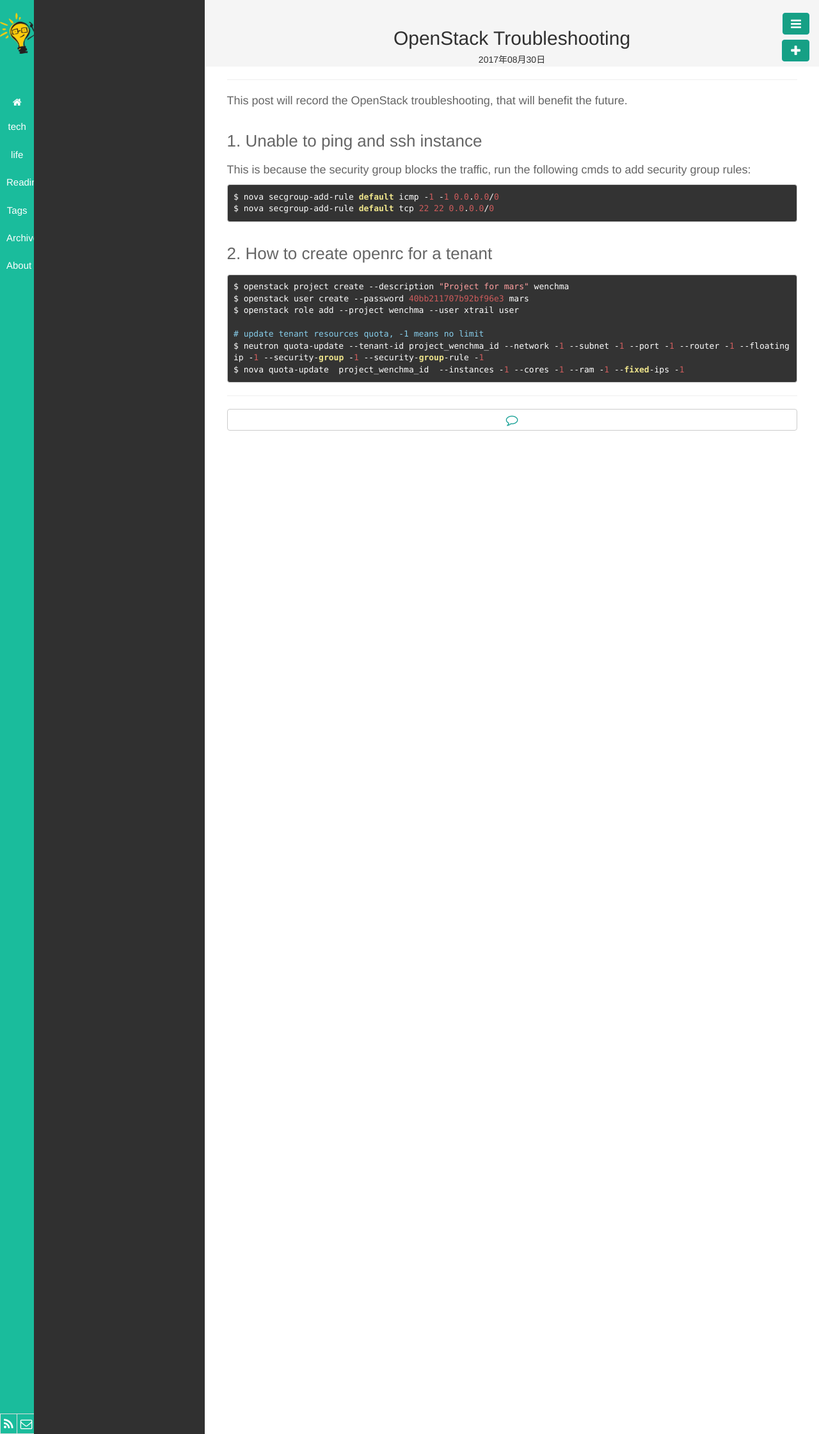
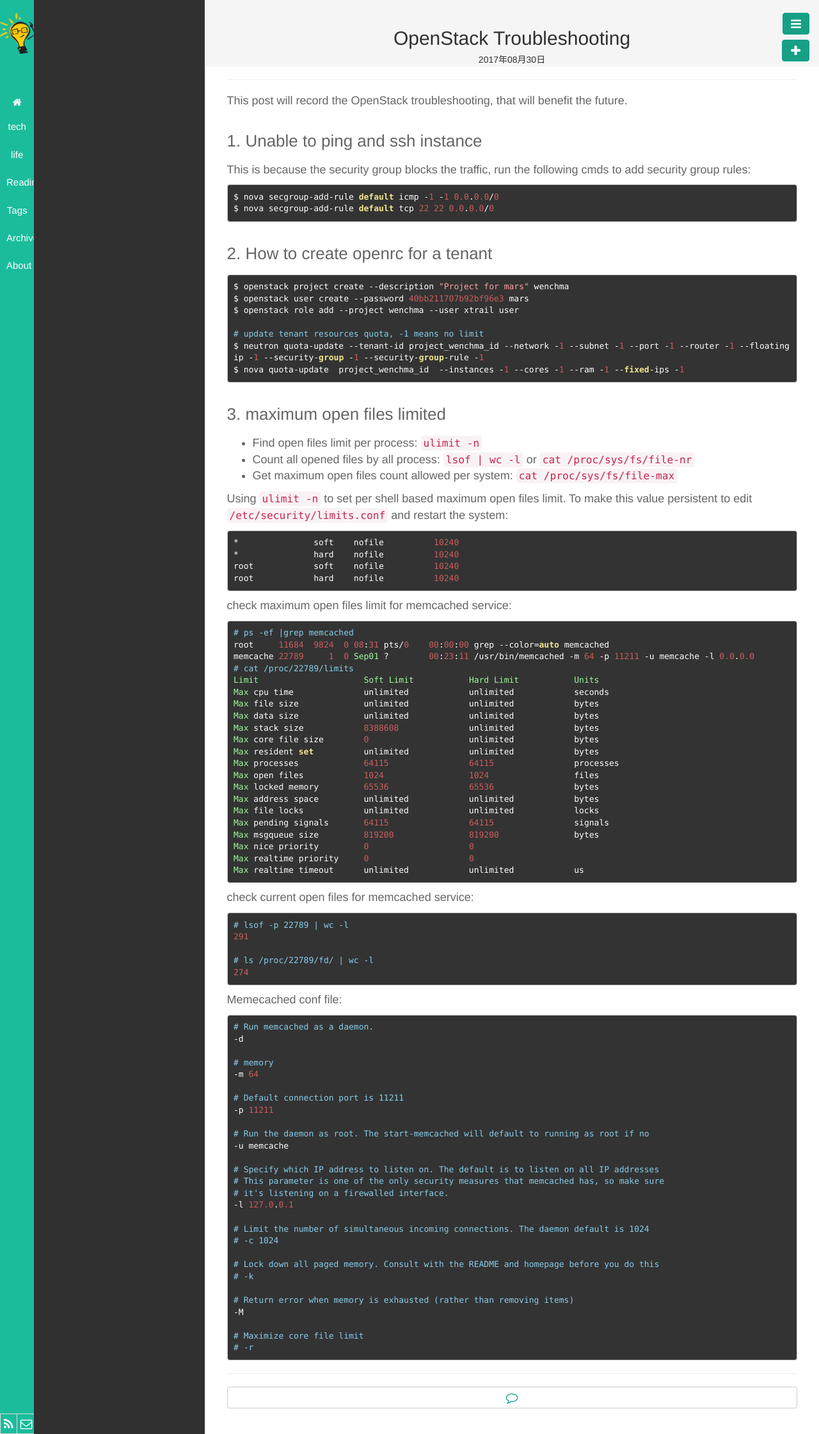
Before and after one commit to wenchma/wenchma.github.io, a Jekyll site: the page built from _posts/2017-08-30-openstack-troubleshooting.md, in a window 1280 px wide. Shown: the whole page at 64% size. Built offline with Jekyll 4.4.1, drawn with Linux system fonts in a browser that asks for light colours.

Commit message:
Add maximum open files limit for memcached

````diff
--- a/_posts/2017-08-30-openstack-troubleshooting.md
+++ b/_posts/2017-08-30-openstack-troubleshooting.md
@@ -29,3 +29,88 @@
 $ neutron quota-update --tenant-id project_wenchma_id --network -1 --subnet -1 --port -1 --router -1 --floatingip -1 --security-group -1 --security-group-rule -1
 $ nova quota-update  project_wenchma_id  --instances -1 --cores -1 --ram -1 --fixed-ips -1
 ```
+
+### 3. maximum open files limited
+
+* Find open files limit per process: `ulimit -n`
+* Count all opened files by all process: `lsof | wc -l` or `cat /proc/sys/fs/file-nr`
+* Get maximum open files count allowed per system: `cat /proc/sys/fs/file-max`
+
+Using `ulimit -n` to set per shell based maximum open files limit.
+To make this value persistent to edit `/etc/security/limits.conf` and restart the system:
+```
+*               soft    nofile          10240
+*               hard    nofile          10240
+root            soft    nofile          10240
+root            hard    nofile          10240
+```
+
+check maximum open files limit for memcached service:
+
+```
+# ps -ef |grep memcached
+root     11684  9824  0 08:31 pts/0    00:00:00 grep --color=auto memcached
+memcache 22789     1  0 Sep01 ?        00:23:11 /usr/bin/memcached -m 64 -p 11211 -u memcache -l 0.0.0.0
+# cat /proc/22789/limits
+Limit                     Soft Limit           Hard Limit           Units
+Max cpu time              unlimited            unlimited            seconds
+Max file size             unlimited            unlimited            bytes
+Max data size             unlimited            unlimited            bytes
+Max stack size            8388608              unlimited            bytes
+Max core file size        0                    unlimited            bytes
+Max resident set          unlimited            unlimited            bytes
+Max processes             64115                64115                processes
+Max open files            1024                 1024                 files
+Max locked memory         65536                65536                bytes
+Max address space         unlimited            unlimited            bytes
+Max file locks            unlimited            unlimited            locks
+Max pending signals       64115                64115                signals
+Max msgqueue size         819200               819200               bytes
+Max nice priority         0                    0
+Max realtime priority     0                    0
+Max realtime timeout      unlimited            unlimited            us
+```
+
+check current open files for memcached service:
+```
+# lsof -p 22789 | wc -l
+291
+
+# ls /proc/22789/fd/ | wc -l
+274
+
+```
+
+
+Memecached conf file:
+
+```
+# Run memcached as a daemon.
+-d
+
+# memory
+-m 64
+
+# Default connection port is 11211
+-p 11211
+
+# Run the daemon as root. The start-memcached will default to running as root if no
+-u memcache
+
+# Specify which IP address to listen on. The default is to listen on all IP addresses
+# This parameter is one of the only security measures that memcached has, so make sure
+# it's listening on a firewalled interface.
+-l 127.0.0.1
+
+# Limit the number of simultaneous incoming connections. The daemon default is 1024
+# -c 1024
+
+# Lock down all paged memory. Consult with the README and homepage before you do this
+# -k
+
+# Return error when memory is exhausted (rather than removing items)
+-M
+
+# Maximize core file limit
+# -r
+```
````
